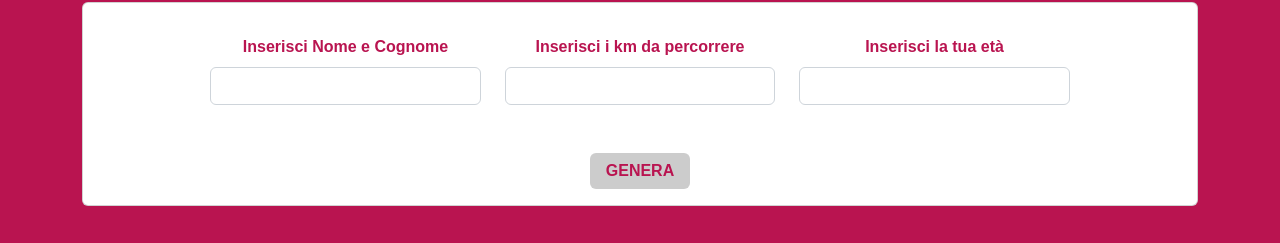
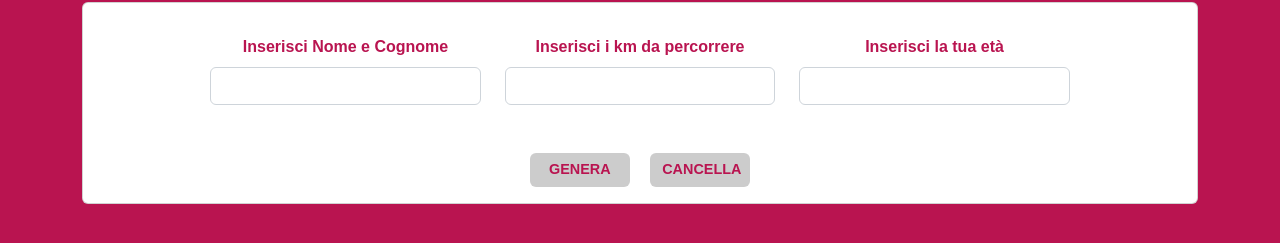
Before and after one commit to AlessandroIacovella95/js-biglietto-treno-form, a plain HTML site: page index.html in a window 1280 px wide. Shown: the part 92-335 px from the top of the page. Drawn offline with nearby package versions, Linux system fonts and the light colour scheme.

Commit message:
js:add cancel button

```diff
--- a/css/style.css
+++ b/css/style.css
@@ -11,12 +11,13 @@ body{
 
 .btn_custom{
     width: 100px;
-    font-size: 1rem;
+    font-size: .9rem;
     font-weight: bold;
     margin-bottom: 1rem;
     background-color: #CCCCCC;
     color: #B91450;
     border:  #CCCCCC;
+    white-space: nowrap;
 }
 
 .btn:hover {
--- a/index.html
+++ b/index.html
@@ -32,7 +32,8 @@
 
                     </div>
                     <div class="text-center">
-                        <button id="send-text" class="btn btn-primary mt-2 text-uppercase btn_custom">Genera</button>
+                        <button id="send-text" class="btn btn-primary mt-2 me-3 text-uppercase btn_custom">Genera</button>
+                        <button id="cancel-text" class="btn btn-primary mt-2 text-uppercase btn_custom">Cancella</button>
                     </div>
                 </div>
 
--- a/js/script.js
+++ b/js/script.js
@@ -9,6 +9,9 @@ const inputUserAge = document.getElementById('user-age')
 
 // Prendo il bottone dal DOM
 const sendButton = document.getElementById('send-text')
+
+// Prendo il bottone dal DOM
+const cancelButton = document.getElementById('cancel-text')
 
 // Prendo il paragrafo dal DOM
 const ticketTrain = document.getElementById('ticket-train')
@@ -50,14 +53,17 @@ sendButton.addEventListener('click', function() {
         ticketTrain.innerHTML = ticketPrice + '€'
         passengerName.innerHTML = 'Nome Passeggero: ' + '<br>' + userName
 
-        inputUserName.value = '';
-        inputUserKm.value = '';
-        inputUserAge.value = '';
     }
     else{
         alert("Età e km devono essere maggiori di 0");
     }
-
-    }
+}
 
 });
+
+cancelButton.addEventListener('click', function(){
+    inputUserName.value = '';
+    inputUserKm.value = '';
+    inputUserAge.value = '';
+
+})
```
